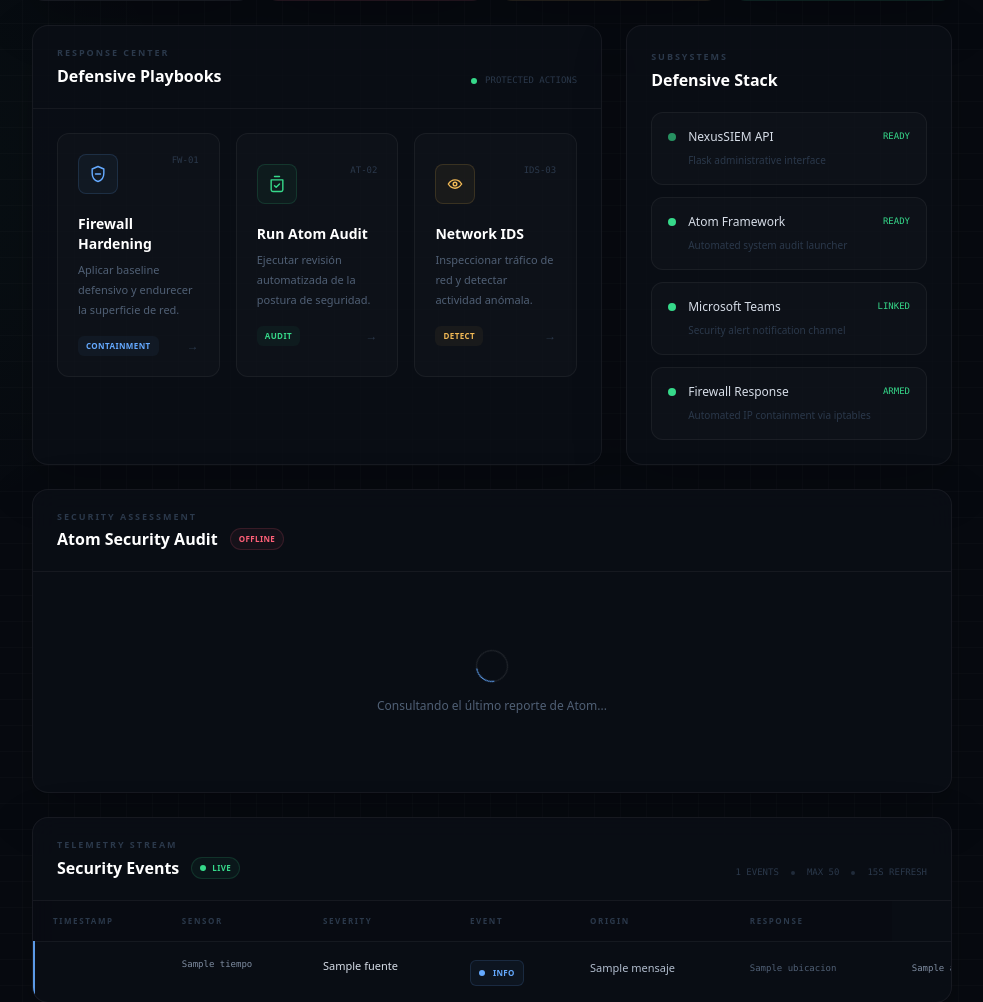
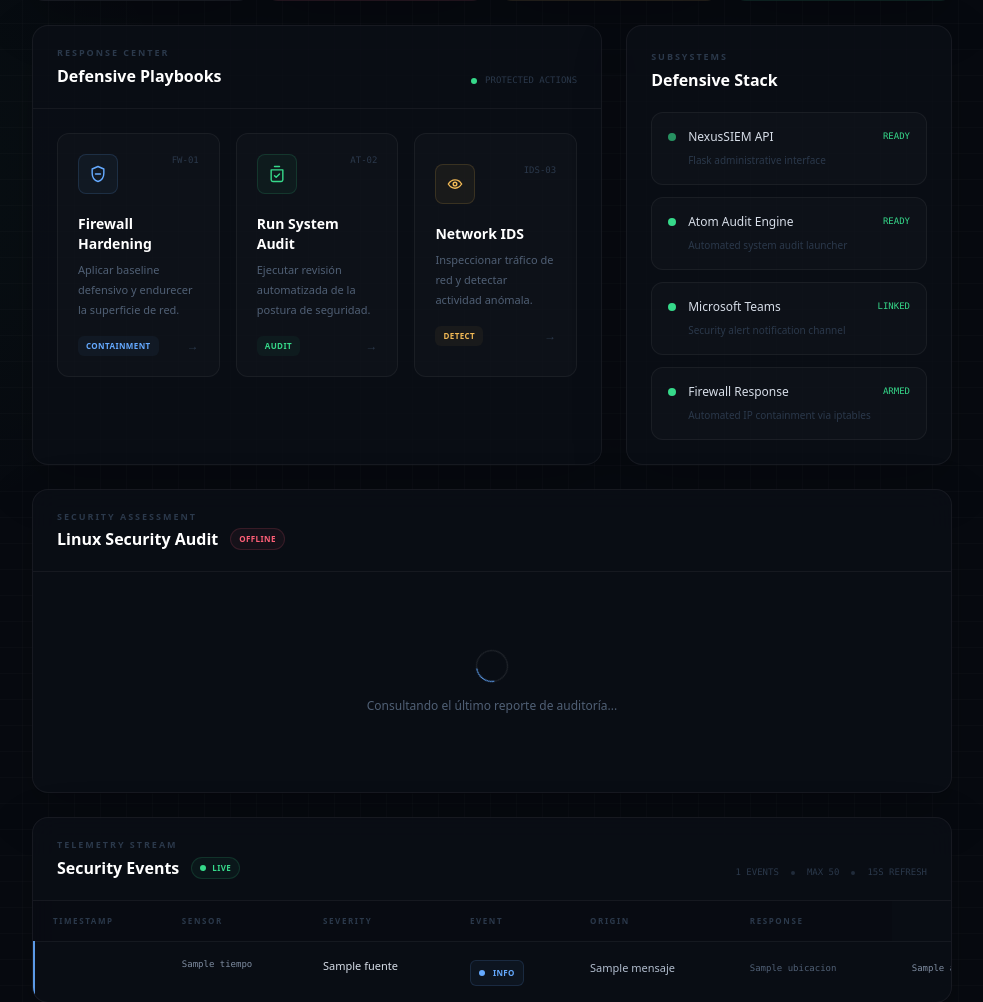
Before and after one commit to GaboX280/NexusSIEM, a Flask app: template blue_team/web_app/templates/index.html in a window 1280 px wide. Shown: the part 602-1604 px from the top of the page, without its empty margins (292-1275 px from the left). Run offline with Flask 3, Linux system fonts and the light colour scheme; the template is opened without the code that fills it: most values are stand-ins (such as "Sample title", 1, 10 or a date in 2020); some libraries are stand-ins or nearby versions.

Commit message:
Display Linux audit results and ERROR findings

```diff
--- a/blue_team/web_app/templates/index.html
+++ b/blue_team/web_app/templates/index.html
@@ -568,7 +568,7 @@
                                     </div>
                                     <span class="font-mono text-[9px] text-nexus-600">AT-02</span>
                                 </div>
-                                <div class="mt-5 text-sm font-semibold text-white">Run Atom Audit</div>
+                                <div class="mt-5 text-sm font-semibold text-white">Run System Audit</div>
                                 <p class="mt-1.5 text-[11px] leading-5 text-nexus-500">Ejecutar revisión automatizada de la postura de seguridad.</p>
                                 <div class="mt-4 flex items-center justify-between">
                                     <span class="rounded-md bg-signal-green/5 px-2 py-1 text-[8px] font-semibold uppercase tracking-wider text-signal-green">Audit</span>
@@ -617,7 +617,7 @@
                                 <div class="flex items-center justify-between">
                                     <div class="flex items-center gap-3">
                                         <span class="h-2 w-2 rounded-full bg-signal-green"></span>
-                                        <span class="text-xs font-medium text-nexus-200">Atom Framework</span>
+                                        <span class="text-xs font-medium text-nexus-200">Atom Audit Engine</span>
                                     </div>
                                     <span class="font-mono text-[9px] text-signal-green">READY</span>
                                 </div>
@@ -658,7 +658,7 @@
                             <div>
                                 <div class="text-[9px] font-bold uppercase tracking-[.22em] text-nexus-600">Security Assessment</div>
                                 <div class="mt-1 flex items-center gap-3">
-                                    <h3 class="text-base font-semibold text-white">Atom Security Audit</h3>
+                                    <h3 class="text-base font-semibold text-white">Linux Security Audit</h3>
                                     <span id="audit-live-state" class="inline-flex items-center gap-1.5 rounded-full border border-signal-amber/15 bg-signal-amber/5 px-2 py-1 text-[8px] font-bold uppercase tracking-wider text-signal-amber">
                                         Checking
                                     </span>
@@ -672,7 +672,7 @@
                         <div class="flex min-h-[220px] items-center justify-center px-5 py-16 text-center">
                             <div>
                                 <div class="mx-auto h-8 w-8 animate-spin rounded-full border border-white/10 border-t-signal-blue"></div>
-                                <div class="mt-4 text-xs text-nexus-500">Consultando el último reporte de Atom...</div>
+                                <div class="mt-4 text-xs text-nexus-500">Consultando el último reporte de auditoría...</div>
                             </div>
                         </div>
                     </div>
@@ -955,8 +955,8 @@
                                 <circle cx="12" cy="12" r="8"/>
                             </svg>
                         </div>
-                        <div class="mt-4 text-sm font-medium text-nexus-300">No Atom audit available</div>
-                        <div class="mt-1 text-xs text-nexus-600">Ejecuta <span class="font-mono text-nexus-400">Run Atom Audit</span> para generar el primer reporte.</div>
+                        <div class="mt-4 text-sm font-medium text-nexus-300">No system audit available</div>
+                        <div class="mt-1 text-xs text-nexus-600">Ejecuta <span class="font-mono text-nexus-400">Run System Audit</span> para generar el primer reporte.</div>
                     </div>
                 </div>
             `;
@@ -985,6 +985,7 @@
 
             if (findingStatus === 'PASS') badge = 'border-signal-green/15 bg-signal-green/5 text-signal-green';
             else if (findingStatus === 'WARNING') badge = 'border-signal-amber/15 bg-signal-amber/5 text-signal-amber';
+            else if (findingStatus === 'ERROR') badge = 'border-white/10 bg-white/[.035] text-nexus-300';
 
             return `
                 <details class="group bg-white/[.006] transition hover:bg-white/[.012]">
@@ -1054,7 +1055,7 @@
                         <div class="mt-1 text-xs text-nexus-400">${total} findings returned by ${escaparHtml(summary.module || 'Atom')}</div>
                     </div>
 
-                    <div class="grid grid-cols-2 gap-3 sm:grid-cols-4">
+                    <div class="grid grid-cols-2 gap-3 sm:grid-cols-5">
                         <div class="rounded-xl border border-signal-green/10 bg-signal-green/[.025] p-4">
                             <div class="text-[9px] uppercase tracking-[.16em] text-nexus-600">Pass</div>
                             <div class="mt-3 text-2xl font-semibold text-white">${Number(status.PASS || 0)}</div>
@@ -1066,6 +1067,10 @@
                         <div class="rounded-xl border border-signal-red/10 bg-signal-red/[.025] p-4">
                             <div class="text-[9px] uppercase tracking-[.16em] text-nexus-600">Fail</div>
                             <div class="mt-3 text-2xl font-semibold text-white">${Number(status.FAIL || 0)}</div>
+                        </div>
+                        <div class="rounded-xl border border-white/5 bg-white/[.018] p-4">
+                            <div class="text-[9px] uppercase tracking-[.16em] text-nexus-600">Error</div>
+                            <div class="mt-3 text-2xl font-semibold text-white">${Number(status.ERROR || 0)}</div>
                         </div>
                         <div class="rounded-xl border border-white/5 bg-white/[.018] p-4">
                             <div class="text-[9px] uppercase tracking-[.16em] text-nexus-600">Findings</div>
```
